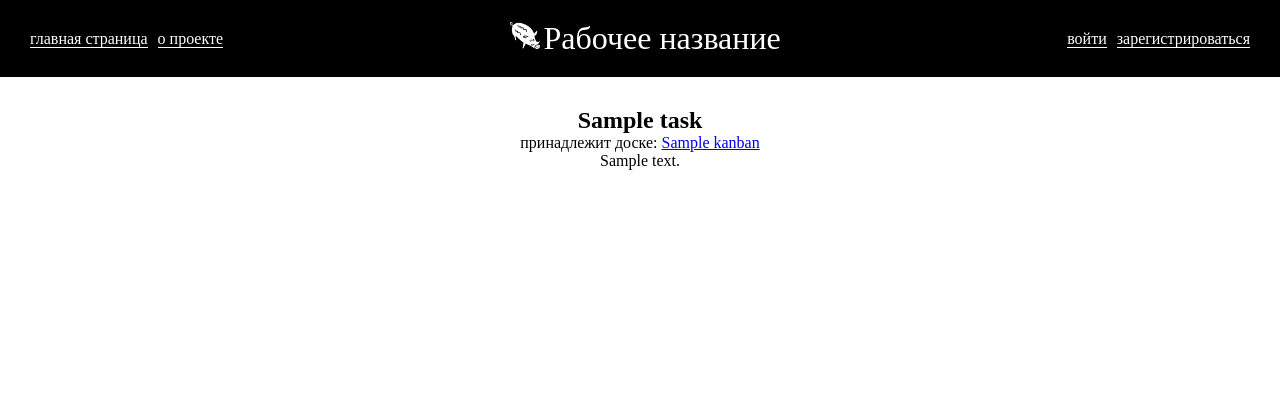
After one commit to it-ddt/kanban, a Django app: template templates/kanban/task_detail.html in a window 1280 px wide. The commit adds this page. Shown: the top 420 px of the page. Run offline with Django 3.2, Linux system fonts and the light colour scheme; the template is opened without the code that fills it: most values are stand-ins (such as "Sample title", 1, 10 or a date in 2020).

Commit message:
подключил kanban_detail

```diff
--- a/templates/kanban/kanban_detail.html
+++ b/templates/kanban/kanban_detail.html
@@ -21,7 +21,7 @@
                     </p>
                     <p class="task-description">
                         {{ task.description|truncatechars:100 }}
-                        <a href="">подробнее</a>
+                        <a href="{% url 'kanban:task_detail' task.id %}">подробнее</a>
                     </p>
                 </li>
             {% endfor %}
--- /dev/null
+++ b/templates/kanban/task_detail.html
@@ -0,0 +1,16 @@
+{% extends "kanban/base.html" %}
+
+{% block content %}
+    <h2 class="task-title">{{ task.name }}</h2>
+    <p>принадлежит доске: <a href="{% url 'kanban:kanban_detail' pk=task.kanban.pk %}">{{ task.kanban.name }}</a></p>
+    <p>{{ task.description }}</p>
+    {% if request.user == task.kanban.owner %}
+        <p><a href="{% url 'kanban:task_delete' pk=task.pk %}">удалить задачу</a></p>
+        {% if not task.executor %}
+            <p><a href="{% url 'kanban:task_activate' pk=task.pk %}">назначить эту задачу</a></p>
+        {% else %}
+            <p>Task assigned to: {{ task.executor }}</p>
+        {% endif %}
+    {% endif %}
+
+{% endblock %}
--- a/urls.py
+++ b/urls.py
@@ -6,6 +6,7 @@ from .views import (
     KanbanDetailView,
     TaskCreateView,
     TaskDeleteView,
+    TaskDetailView,
     TaskActivateView,
     TaskCompleteView,
     LoginView,
@@ -21,6 +22,7 @@ urlpatterns = [
     path("kanban_delete/<int:pk>", KanbanDeleteView.as_view(), name="kanban_delete"),
     path("kanban_detail/<int:pk>", KanbanDetailView.as_view(), name="kanban_detail"),
     path("task_create/<int:pk>", TaskCreateView.as_view(), name="task_create"),
+    path("task_detail/<int:pk>", TaskDetailView.as_view(), name="task_detail"),
     path("task_delete/<int:pk>", TaskDeleteView.as_view(), name="task_delete"),
     path("task_activate/<int:pk>", TaskActivateView.as_view(), name="task_activate"),
     path("task_complete/<int:pk>", TaskCompleteView.as_view(), name="task_complete"),
--- a/views.py
+++ b/views.py
@@ -133,7 +133,7 @@ class TaskCreateView(LoginRequiredMixin, UserPassesTestMixin, generic.CreateView
         return super().form_valid(form)
 
 
-class TaskDetailView(generic.DetailView):
+class TaskDetailView(LoginRequiredMixin, generic.DetailView):  # TODO: запретить просмотр, если я не owner
     model = Task
     context_object_name = "task"
     template_name = "kanban/task_detail.html"
```
Also changed, not shown: templates/kanban/task_activate.html (+11 -14 lines).
